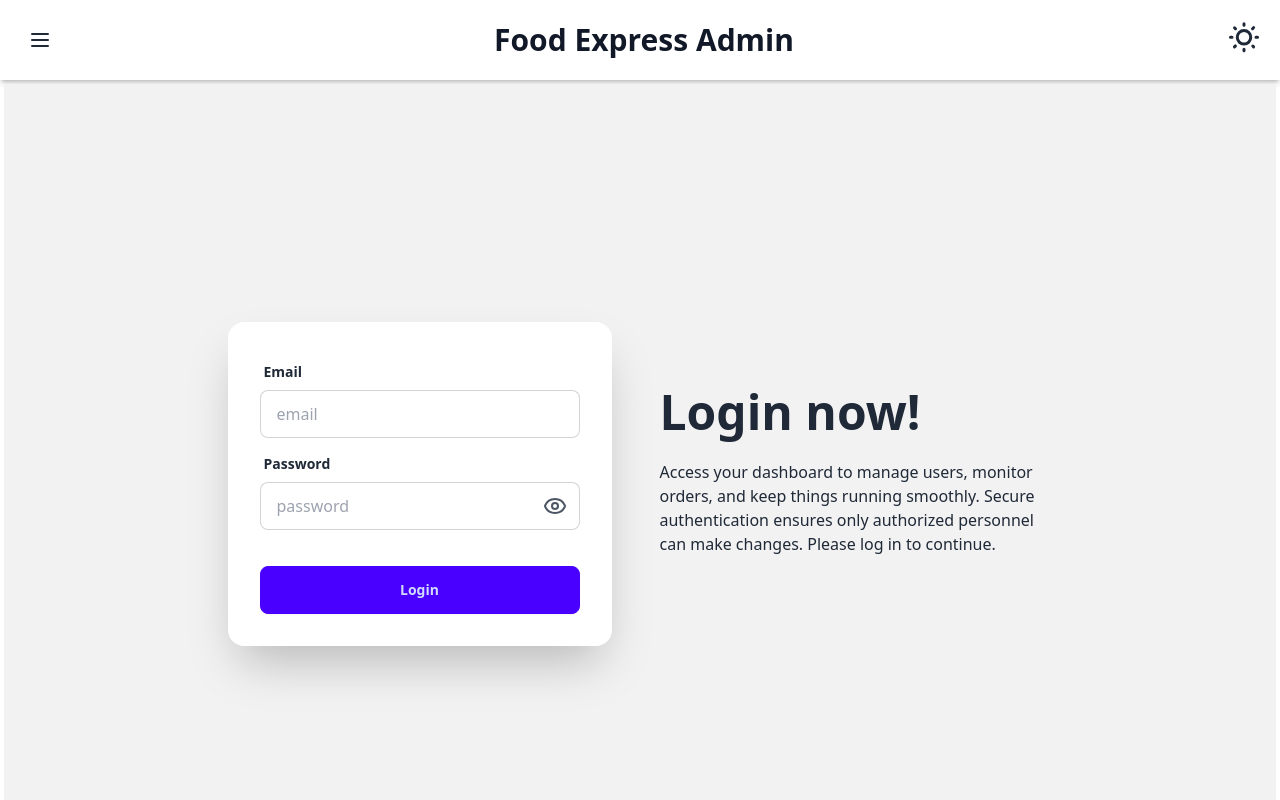
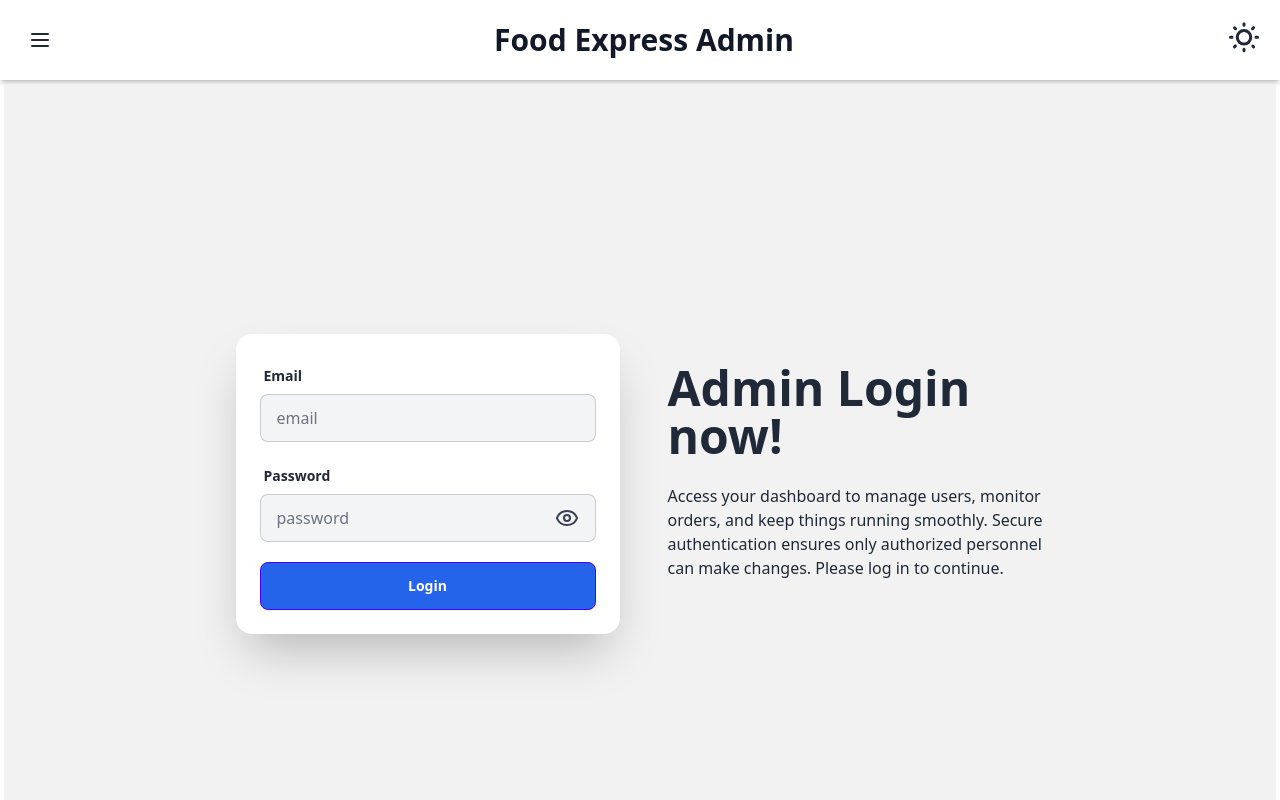
Before and after one commit to rishikesh-babu/Food-Ordering-Website, a React (Vite) app in the folder frontend/: page /admin/login in a window 1280 px wide. Shown: the top 800 px of the page. Built offline with nearby package versions, Linux system fonts and the light colour scheme; no server answers.

Commit message:
Updated admin page

```diff
--- a/frontend/src/components/user/UserHeader.jsx
+++ b/frontend/src/components/user/UserHeader.jsx
@@ -42,18 +42,16 @@ function UserHeader() {
     return (
         <div className="navbar bg-base-100 fixed top-0 left-0 w-full z-10 shadow-lg dark:shadow-blue-200">
             <div className="flex-1">
-                <div className="btn btn-ghost text-2xl sm:text-3xl font-bold flex gap-1">
-                    <Link to={'/'}>
-                        <img
-                            src="log.jpg"
-                            alt="Logo"
-                            className="size-10 rounded-box"
-                        />
-                    </Link>
+                <Link to={'/'} className="btn btn-ghost text-2xl sm:text-3xl font-bold flex gap-1">
+                    <img
+                        src="log.jpg"
+                        alt="Logo"
+                        className="size-10 rounded-box"
+                    />
                     <div>
                         Food Express
                     </div>
-                </div>
+                </Link>
             </div>
             <DarkMode />
             <div className="flex-none">
--- a/frontend/src/pages/admin/AdminLogin.jsx
+++ b/frontend/src/pages/admin/AdminLogin.jsx
@@ -61,55 +61,57 @@ function AdminLogin() {
             <div className="hero bg-base-200 min-h-screen">
                 <div className="hero-content flex-col lg:flex-row-reverse gap-12">
                     <div className="text-center lg:text-left sm:max-w-md">
-                        <h1 className="text-5xl font-bold">Login now!</h1>
+                        <h1 className="text-5xl font-bold dark:text-white">Admin Login now!</h1>
                         <p className="py-6 text-wrap">
                             Access your dashboard to manage users, monitor orders, and keep things running smoothly.
                             Secure authentication ensures only authorized personnel can make changes.
                             Please log in to continue.
                         </p>
                     </div>
-                    <div className="card bg-base-100 w-full max-w-sm shrink-0 shadow-2xl">
-                        <form className="card-body">
+
+                    {/* Admin Login form */}
+                    <div className="card p-6 bg-white dark:bg-gray-800 w-full max-w-sm shrink-0 shadow-2xl">
+                        <form className="space-y-4">
                             <div className="form-control">
                                 <label className="label">
-                                    <span className="label-text font-semibold">Email</span>
+                                    <span className="label-text font-semibold dark:text-gray-300">Email</span>
                                 </label>
                                 <input
                                     type="email"
                                     name="email"
                                     onChange={handleLoginData}
                                     placeholder="email"
-                                    className="input input-bordered"
+                                    className="input input-bordered w-full bg-gray-100 dark:bg-gray-700 text-gray-900 dark:text-gray-200 placeholder-gray-500 dark:placeholder-gray-400"
                                     required
                                 />
                             </div>
                             <div className="form-control">
                                 <label className="label">
-                                    <span className="label-text font-semibold">Password</span>
+                                    <span className="label-text font-semibold dark:text-gray-300">Password</span>
                                 </label>
                                 <input
                                     type={showPassword ? "text" : "password"}
                                     name="password"
                                     onChange={handleLoginData}
                                     placeholder="password"
-                                    className="input input-bordered"
+                                    className="input input-bordered w-full bg-gray-100 dark:bg-gray-700 text-gray-900 dark:text-gray-200 placeholder-gray-500 dark:placeholder-gray-400"
                                     required
                                 />
                                 <div className="flex justify-end mt-1">
                                     <button
                                         type="button"
-                                        className="btn btn-link text-gray-600 hover:scale-105 absolute top-40 right-7"
+                                        className="btn btn-link text-gray-600 dark:text-gray-400 hover:scale-105 absolute top-40 right-6"
                                         onClick={() => setShowPassword(!showPassword)}
                                     >
-                                        {showPassword ? <EyeOff /> : <Eye />}
+                                        {showPassword ? <EyeOff className="text-gray-700 dark:text-gray-300" /> : <Eye className="text-gray-700 dark:text-gray-300" />}
                                     </button>
                                 </div>
                             </div>
-                            <div className="form-control mt-6">
+                            <div className="form-control">
                                 <button
                                     onClick={handlelogin}
                                     type="submit"
-                                    className="btn btn-primary"
+                                    className="btn btn-primary w-full font-semibold bg-blue-600 dark:bg-blue-500 text-white hover:bg-blue-700 dark:hover:bg-blue-400 transition-colors duration-300"
                                 >
                                     Login
                                 </button>
--- a/frontend/src/pages/user/UserLogin.jsx
+++ b/frontend/src/pages/user/UserLogin.jsx
@@ -139,7 +139,7 @@ function UserLogin() {
                 </div>
 
                 {/* Login Form */}
-                <div className="card bg-white dark:bg-gray-800 w-full max-w-sm shadow-lg rounded-lg p-6 transition-colors duration-300">
+                <div className="card bg-white dark:bg-gray-800 w-full max-w-sm shadow-2xl rounded-lg p-6 transition-colors duration-300">
                     <form onSubmit={handleLogin} className="space-y-4">
                         {/* Email Input */}
                         <div className="form-control">
```
